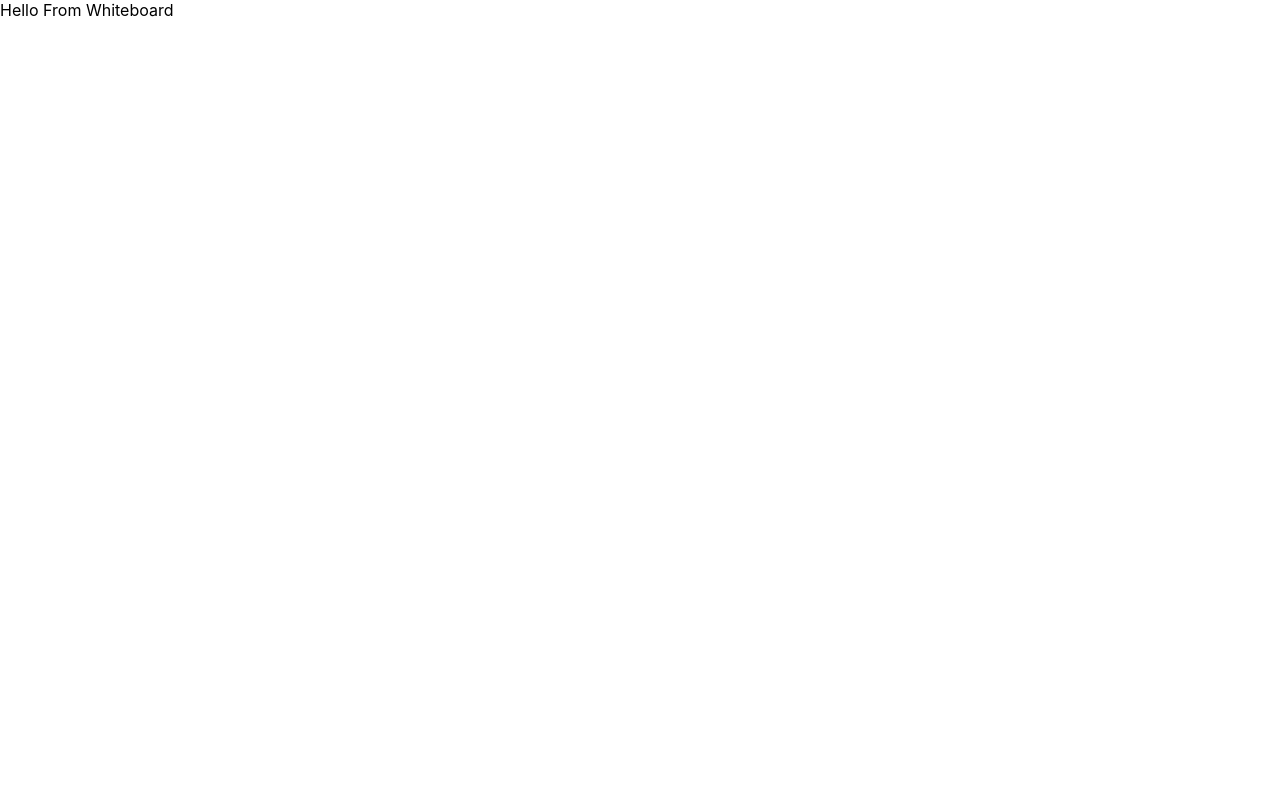
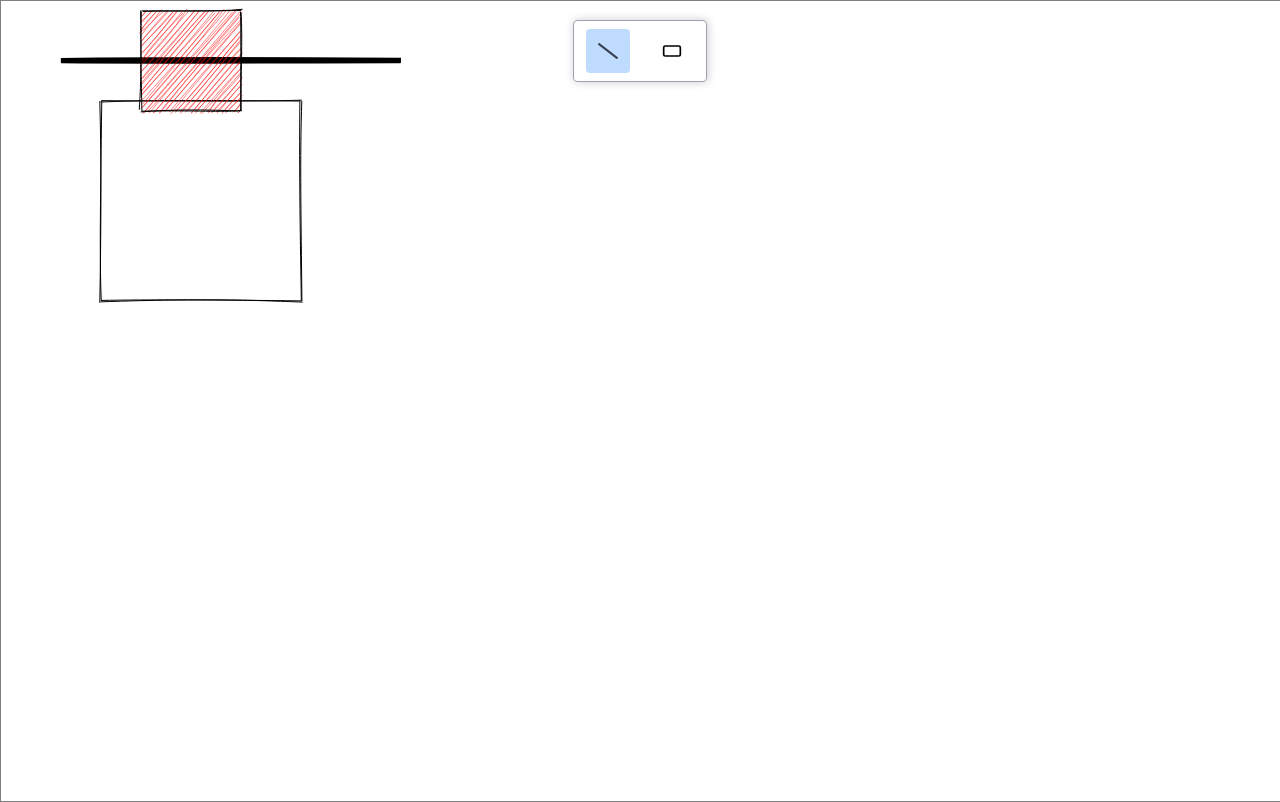
Before and after one commit to sairango/whiteboard, a React (Create React App) app: page / in a window 1280 px wide. Built offline with nearby package versions, Linux system fonts and the light colour scheme.

Commit message:
progress

```diff
--- a/package.json
+++ b/package.json
@@ -7,9 +7,12 @@
     "@testing-library/jest-dom": "^6.9.1",
     "@testing-library/react": "^16.3.0",
     "@testing-library/user-event": "^13.5.0",
+    "classnames": "^2.5.1",
     "react": "^19.2.0",
     "react-dom": "^19.2.0",
+    "react-icons": "^5.5.0",
     "react-scripts": "5.0.1",
+    "roughjs": "^4.6.6",
     "web-vitals": "^2.1.4"
   },
   "scripts": {
@@ -35,5 +38,8 @@
       "last 1 firefox version",
       "last 1 safari version"
     ]
+  },
+  "devDependencies": {
+    "tailwindcss": "^3.4.18"
   }
 }
--- a/src/App.js
+++ b/src/App.js
@@ -1,8 +1,13 @@
-
+import BoardProvider from "./store/BoardProvider";
+import Board from "./components/Board";
+import Toolbar from "./components/Toolbar";
 
 function App() {
   return (
-    <div>Hello From Whiteboard</div>
+    <BoardProvider>
+      <Board />
+      <Toolbar />
+    </BoardProvider>
   );
 }
 
--- /dev/null
+++ b/src/components/Board/index.js
@@ -0,0 +1,36 @@
+import { useEffect, useRef } from "react";
+import rough from "roughjs";
+
+function Board() {
+  const canvasRef = useRef();
+
+  useEffect(() => {
+    const canvas = canvasRef.current;
+    canvas.width = window.innerWidth;
+    canvas.height = window.innerHeight;
+
+    const roughCanvas = rough.canvas(canvas);
+    roughCanvas.line(60, 60, 400, 60, { strokeWidth: 5 });
+
+    roughCanvas.rectangle(100, 100, 200, 200);
+    roughCanvas.rectangle(140, 10, 100, 100, { fill: "red" });
+
+
+  }, []);
+
+  const handleBoardMouseDown = (event) => {
+    const clientX = event.clientX;
+    const clientY = event.clientY;
+    console.log(clientX , clientY);
+
+
+  }
+
+    return (
+      <div>
+        <canvas ref={canvasRef} style={{ border: "1px solid grey" }} onMouseDown={handleBoardMouseDown}></canvas>
+      </div>
+    );
+}
+
+export default Board;
--- /dev/null
+++ b/src/components/Toolbar/index.js
@@ -0,0 +1,37 @@
+import { useContext, useState } from "react";
+import classes from "./index.module.css";
+import cx from "classnames";
+import { FaSlash } from "react-icons/fa";
+import { LuRectangleHorizontal } from "react-icons/lu";
+import { TOOL_ITEMS } from "../../constants";
+import boardContext from "../../store/board-context";
+
+function Toolbar() {
+  const { activeToolItem, handleToolItemClick } = useContext(boardContext);
+
+  return (
+    <div className={classes.container}>
+      <div
+        className={cx(classes.toolItem, {
+          [classes.active]: activeToolItem === TOOL_ITEMS.LINE,
+        })}
+        onClick={() => {
+          handleToolItemClick(TOOL_ITEMS.LINE);
+        }}>
+        <FaSlash />
+      </div>
+
+      <div
+        className={cx(classes.toolItem, {
+          [classes.active]: activeToolItem === TOOL_ITEMS.RECTANGLE,
+        })}
+        onClick={() => {
+          handleToolItemClick(TOOL_ITEMS.RECTANGLE);
+        }}>
+        <LuRectangleHorizontal />
+      </div>
+    </div>
+  );
+}
+
+export default Toolbar;
--- /dev/null
+++ b/src/components/Toolbar/index.module.css
@@ -0,0 +1,17 @@
+.container {
+  @apply absolute left-1/2 top-5 px-3 py-2 flex rounded border border-gray-400;
+  transform: translateX(-50%);
+  box-shadow: 1px 0 10px rgba(0, 0, 0, 0.2);
+}
+
+.toolItem {
+  @apply flex justify-center items-center text-xl p-3 text-black mr-5 last:mr-0 cursor-pointer;
+}
+
+.toolItem:hover {
+  @apply bg-blue-50 text-gray-700 rounded;
+}
+
+.toolItem.active {
+  @apply bg-blue-200 text-gray-700 rounded;
+}
--- /dev/null
+++ b/src/constants.js
@@ -0,0 +1,9 @@
+export const TOOL_ITEMS = {
+  BRUSH: "BRUSH",
+  LINE: "LINE",
+  RECTANGLE: "RECTANGLE",
+  CIRCLE: "CIRCLE",
+  ARROW: "ARROW",
+  ERASER: "ERASER",
+  TEXT: "TEXT",
+};
--- a/src/index.css
+++ b/src/index.css
@@ -1,3 +1,7 @@
+@tailwind base;
+@tailwind components;
+@tailwind utilities;
+
 body {
   margin: 0;
   font-family: -apple-system, BlinkMacSystemFont, 'Segoe UI', 'Roboto', 'Oxygen',
--- /dev/null
+++ b/src/store/BoardProvider.js
@@ -0,0 +1,47 @@
+import { useReducer } from "react";
+import { TOOL_ITEMS } from "../constants";
+import boardContext from "./board-context";
+
+const boardReducer = (state, action) => {
+  switch (action.type) {
+    case "CHANGE_TOOL":
+      return {
+        ...state,
+        activeToolItem: action.payload.tool,
+      };
+    default:
+      return state;
+  }
+};
+
+const initialBoardState = {
+  activeToolItem: TOOL_ITEMS.LINE,
+  elements: [],
+};
+
+const BoardProvider = ({ children }) => {
+  const [boardState, dispatchBoardAction] = useReducer(
+    boardReducer,
+    initialBoardState
+  );
+
+  const handleToolItemClick = (tool) => {
+    dispatchBoardAction({
+      type: "CHANGE_TOOL",
+      payload: { tool },
+    });
+  };
+
+  const boardContextValue = {
+    activeToolItem: boardState.activeToolItem,
+    handleToolItemClick,
+  };
+
+  return (
+    <boardContext.Provider value={boardContextValue}>
+      {children}
+    </boardContext.Provider>
+  );
+};
+
+export default BoardProvider;
--- /dev/null
+++ b/src/store/board-context.js
@@ -0,0 +1,8 @@
+import { createContext } from "react";
+
+const boardContext = createContext({
+    activeToolItem: "",
+    elements : [],
+});
+
+export default boardContext;
--- /dev/null
+++ b/tailwind.config.js
@@ -0,0 +1,8 @@
+/** @type {import('tailwindcss').Config} */
+module.exports = {
+  content: ["./src/**/*.{js,jsx,ts,tsx}"],
+  theme: {
+    extend: {},
+  },
+  plugins: [],
+};
```
Also changed, not shown: src/components/Board/index.module.css (added), 1 other file (tests, documents, lock files or other folders).
